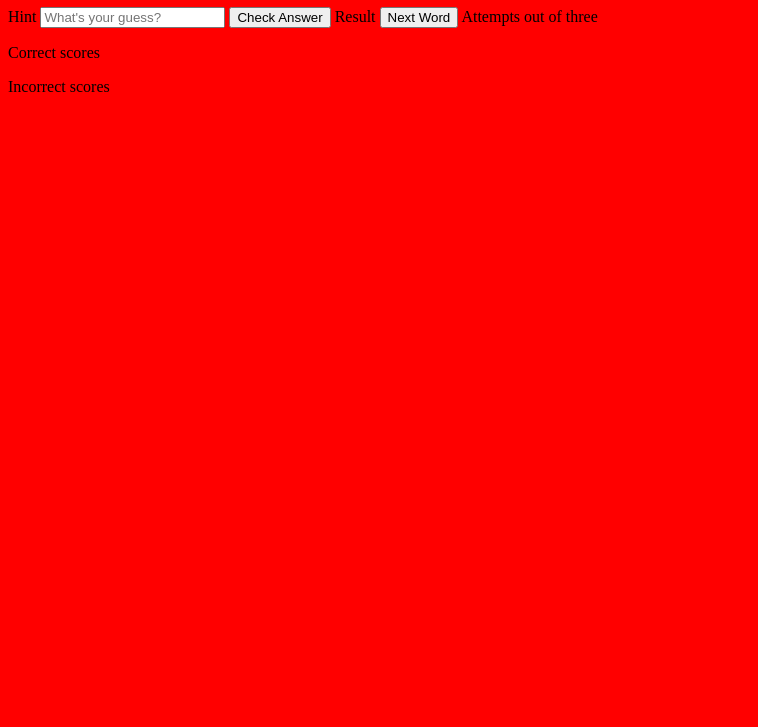
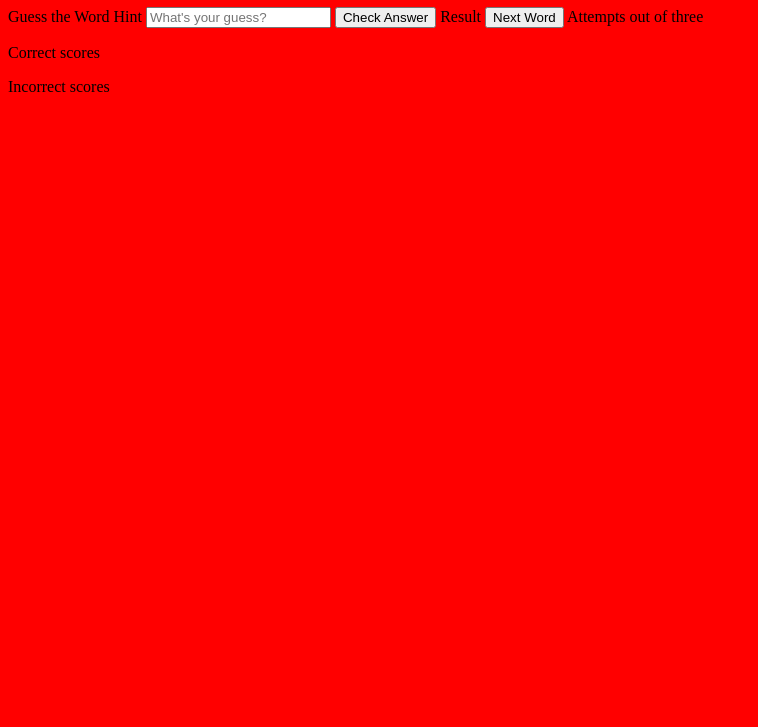
Before and after one commit to CeciliaSG/pp2_wordScramble, a plain HTML site: page index.html in a window 1280 px wide. Shown: the part 73-800 px from the top of the page, without its empty margins (0-758 px from the left). Drawn offline with Linux system fonts and the light colour scheme.

Commit message:
Add placeholder text to scrambled-word

```diff
--- a/index.html
+++ b/index.html
@@ -11,7 +11,7 @@
     <h1 class="h1-heading">Play a Game of Word Scramble</h1>
 
     <div class="game-area">
-<span class="scrambled-word"></span>
+<span class="scrambled-word">Guess the Word</span>
 <span class="hint">Hint</span>
 <input type="text"  class="player-input" placeholder="What's your guess?">
 
```
